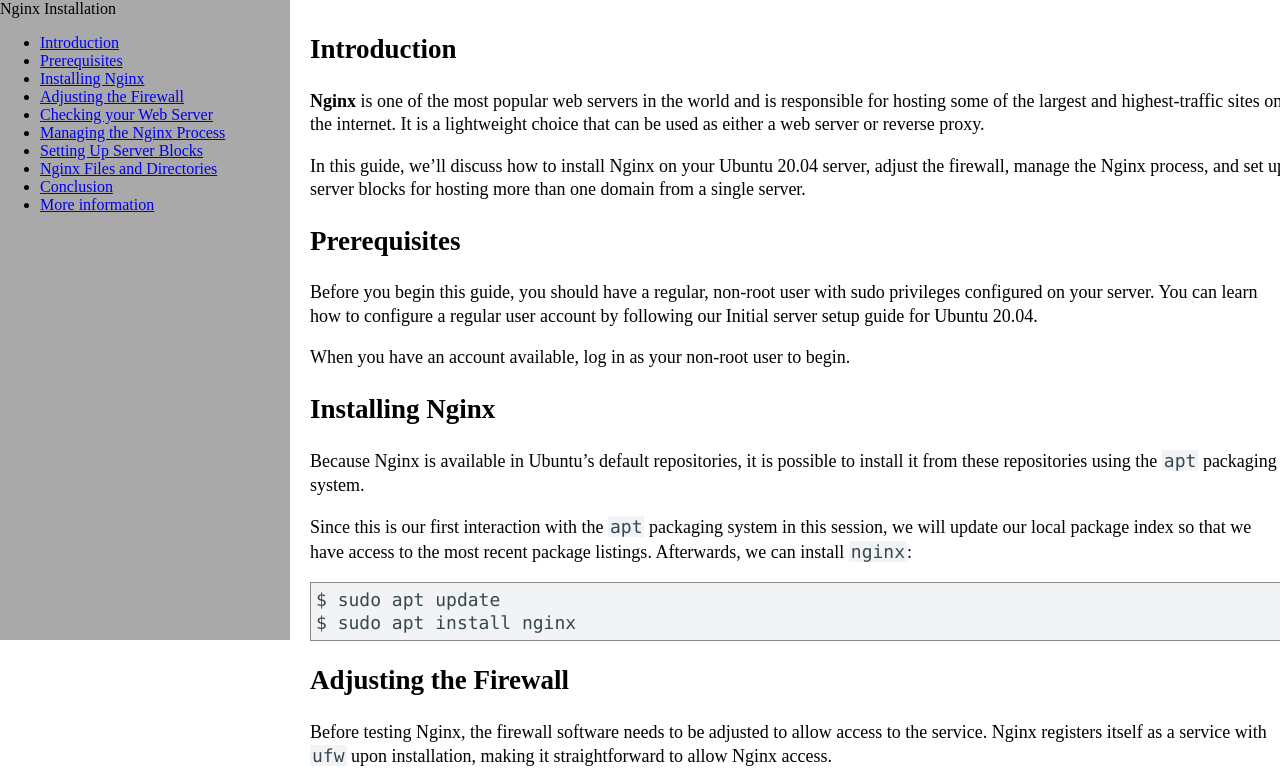
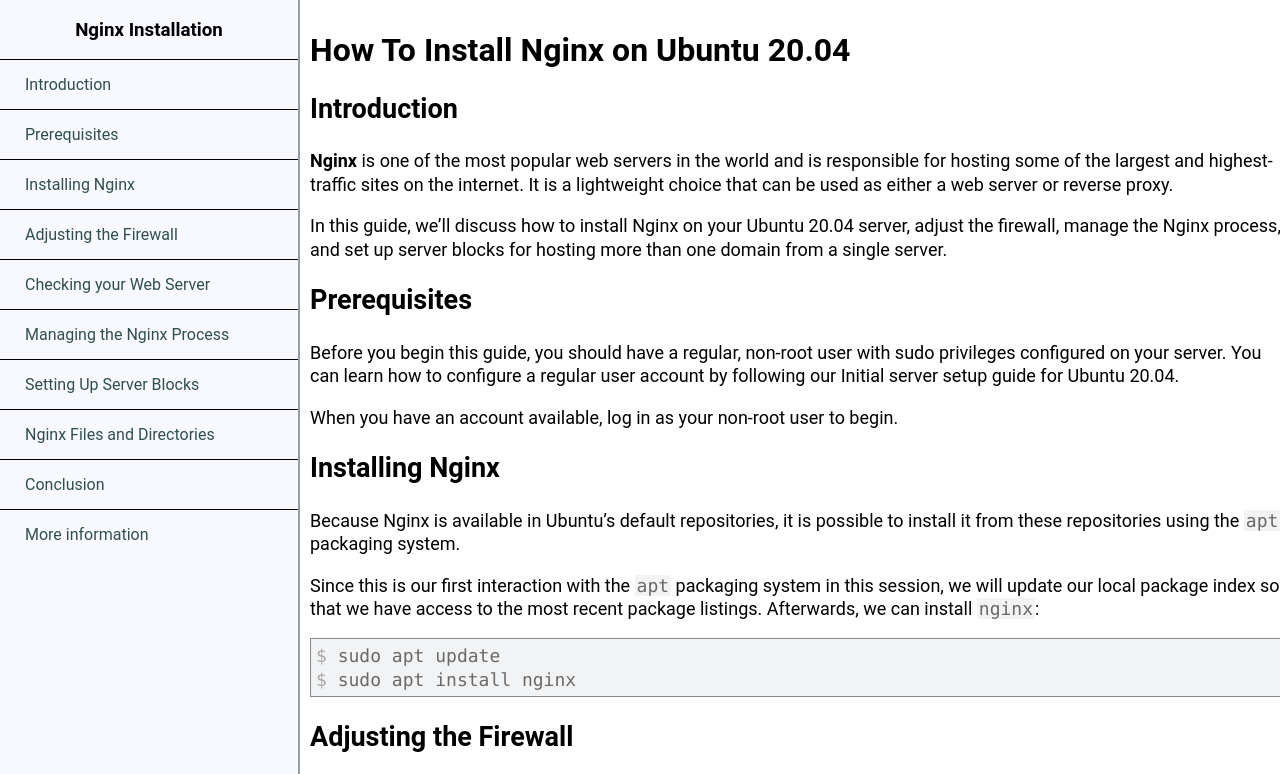
Before and after one commit to jmares/freeCodeCamp, a plain HTML site: page responsive_web_design/tech_doc/index.html in a window 1280 px wide. Shown: the top 774 px of the page. Drawn offline with Linux system fonts and the light colour scheme.

Commit message:
added remaining content and styled navbar

```diff
--- a/responsive_web_design/tech_doc/index.html
+++ b/responsive_web_design/tech_doc/index.html
@@ -8,39 +8,46 @@
     <body>
         <div id="container">
             <nav id="navbar">
-                <header>Nginx Installation</header>
+                <header><h3>Nginx Installation</h3></header>
                 <ul>
-                    <li><a href="#" class="nav-link">Introduction</a></li>
-                    <li><a href="#" class="nav-link">Prerequisites</a></li>
-                    <li><a href="#" class="nav-link">Installing Nginx</a></li>
-                    <li><a href="#" class="nav-link">Adjusting the Firewall</a></li>
-                    <li><a href="#" class="nav-link">Checking your Web Server</a></li>
-                    <li><a href="#" class="nav-link">Managing the Nginx Process</a></li>
-                    <li><a href="#" class="nav-link">Setting Up Server Blocks</a></li>
-                    <li><a href="#" class="nav-link">Nginx Files and Directories</a></li>
-                    <li><a href="#" class="nav-link">Conclusion</a></li>
-                    <li><a href="#" class="nav-link">More information</a></li>
+                    <li><a href="#Introduction" class="nav-link">Introduction</a></li>
+                    <li><a href="#Prerequisites" class="nav-link">Prerequisites</a></li>
+                    <li><a href="#Installing_Nginx" class="nav-link">Installing Nginx</a></li>
+                    <li><a href="#Adjusting_the_Firewall" class="nav-link">Adjusting the Firewall</a></li>
+                    <li><a href="#Checking_your_Web_Server" class="nav-link">Checking your Web Server</a></li>
+                    <li><a href="#Managing_the_Nginx_Process" class="nav-link">Managing the Nginx Process</a></li>
+                    <li><a href="#Setting_Up_Server_Blocks" class="nav-link">Setting Up Server Blocks</a></li>
+                    <li><a href="#Nginx_Files_and_Directories" class="nav-link">Nginx Files and Directories</a></li>
+                    <li><a href="#Conclusion" class="nav-link">Conclusion</a></li>
+                    <li><a href="#More_Information" class="nav-link">More information</a></li>
                 </ul>
             </nav>
             <main id="main-doc">
-                <section id="" class="main-section">
+                <header>
+                    <h1>How To Install Nginx on Ubuntu 20.04</h1>
+                </header>
+
+                <section id="Introduction" class="main-section">
                     <header><h2>Introduction</h2></header>
                     <p><strong>Nginx</strong> is one of the most popular web servers in the world and is responsible for hosting some of the largest and highest-traffic sites on the internet. It is a lightweight choice that can be used as either a web server or reverse proxy.</p>
                     <p>In this guide, we’ll discuss how to install Nginx on your Ubuntu 20.04 server, adjust the firewall, manage the Nginx process, and set up server blocks for hosting more than one domain from a single server.</p>
                 </section>
-                <section id="" class="main-section">
+
+                <section id="Prerequisites" class="main-section">
                     <header><h2>Prerequisites</h2></header>
                     <p>Before you begin this guide, you should have a regular, non-root user with sudo privileges configured on your server. You can learn how to configure a regular user account by following our Initial server setup guide for Ubuntu 20.04.</p>
                     <p>When you have an account available, log in as your non-root user to begin.</p>
                 </section>
-                <section id="" class="main-section">
+
+                <section id="Installing_Nginx" class="main-section">
                     <header><h2>Installing Nginx</h2></header>
                     <p>Because Nginx is available in Ubuntu’s default repositories, it is possible to install it from these repositories using the <code>apt</code> packaging system.</p>
                     <p>Since this is our first interaction with the <code>apt</code> packaging system in this session, we will update our local package index so that we have access to the most recent package listings. Afterwards, we can install <code>nginx</code>:</p>
 <pre><span class="no-select">$ </span>sudo apt update
 <span class="no-select">$ </span>sudo apt install nginx</pre>
                 </section>
-                <section id="" class="main-section">
+
+                <section id="Adjusting_the_Firewall" class="main-section">
                     <header><h2>Adjusting the Firewall</h2></header>
                     <p>Before testing Nginx, the firewall software needs to be adjusted to allow access to the service. Nginx registers itself as a service with <code>ufw</code> upon installation, making it straightforward to allow Nginx access.</p>
                     <p>List the application configurations that <code>ufw</code> knows how to work with by typing:</p>
@@ -72,7 +79,8 @@
 OpenSSH (v6)               ALLOW       Anywhere (v6)
 Nginx HTTP (v6)            ALLOW       Anywhere (v6)</pre>
                 </section>
-                <section id="" class="main-section">
+
+                <section id="Checking_your_Web_Server" class="main-section">
                     <header><h2>Checking your Web Server</h2></header>
                     <p>At the end of the installation process, Ubuntu 20.04 starts Nginx. The web server should already be up and running.</p>
                     <p>We can check with the <code>systemd</code> init system to make sure the service is running by typing:</p>
@@ -95,7 +103,8 @@
                     <p>IMAGE ???</p>
                     <p>If you are on this page, your server is running correctly and is ready to be managed.</p>
                 </section>
-                <section id="" class="main-section">
+
+                <section id="Managing_the_Nginx_Process" class="main-section">
                     <header><h2>Managing the Nginx Process</h2></header>
                     <p>Now that you have your web server up and running, let’s review some basic management commands.</p>
                     <p>To stop your web server, type:</p>
@@ -112,7 +121,8 @@
                     <pre><span class="no-select">$ </span>sudo systemctl enable nginx</pre>
                     <p>You have now learned basic management commands and should be ready to configure the site to host more than one domain. </p>
                 </section>
-                <section id="" class="main-section">
+
+                <section id="Setting_Up_Server_Blocks" class="main-section">
                     <header><h2>Setting Up Server Blocks</h2></header>
                     <p>When using the Nginx web server, server blocks (similar to virtual hosts in Apache) can be used to encapsulate configuration details and host more than one domain from a single server. We will set up a domain called <strong>your_domain</strong>, but you should <strong>replace this with your own domain name</strong>. To learn more about setting up a domain name with DigitalOcean, please refer to our Introduction to DigitalOcean DNS.</p>
                     <p>Nginx on Ubuntu 20.04 has one server block enabled by default that is configured to serve documents out of a directory at <code>/var/www/html</code>. While this works well for a single site, it can become unwieldy if you are hosting multiple sites. Instead of modifying <code>/var/www/html</code>, let’s create a directory structure within <code>/var/www/</code> for our <strong>your_domain</strong> site, leaving <code>/var/www/html</code> in place as the default directory to be served if a client request doesn’t match any other sites.</p>
@@ -177,14 +187,37 @@
                     <pre><span class="no-select">$ </span>sudo systemctl restart nginx</pre>
                     <p>Nginx should now be serving your domain name. You can test this by navigating to <code>http://your_domain</code>, where you should see something like this:</p>
                 </section>
-                <section id="" class="main-section">
+
+                <section id="Nginx_Files_and_Directories" class="main-section">
                     <header><h2>Nginx Files and Directories</h2></header>
+                    <p>Now that you know how to manage the Nginx service itself, you should take a few minutes to familiarize yourself with a few important directories and files.</p>
+                    <h3>Content</h3>
+                    <ul>
+                        <li><code>/var/www/html</code>: The actual web content, which by default only consists of the default Nginx page you saw earlier, is served out of the <code>/var/www/html</code> directory. This can be changed by altering Nginx configuration files.</li>
+                    </ul>
+                    <h3>Server Configuration</h3>
+                    <ul>
+                        <li><code>/etc/nginx</code>: The Nginx configuration directory. All of the Nginx configuration files reside here.</li>
+                        <li><code>/etc/nginx/nginx.conf</code>: The main Nginx configuration file. This can be modified to make changes to the Nginx global configuration.</li>
+                        <li><code>/etc/nginx/sites-available/</code>: The directory where per-site server blocks can be stored. Nginx will not use the configuration files found in this directory unless they are linked to the <code>sites-enabled</code> directory. Typically, all server block configuration is done in this directory, and then enabled by linking to the other directory.</li>
+                        <li><code>/etc/nginx/sites-enabled/</code>: The directory where enabled per-site server blocks are stored. Typically, these are created by linking to configuration files found in the <code>sites-available</code> directory.</li>
+                        <li><code>/etc/nginx/snippets</code>: This directory contains configuration fragments that can be included elsewhere in the Nginx configuration. Potentially repeatable configuration segments are good candidates for refactoring into snippets.</li>
+                    </ul>
+                    <h3>Server Logs</h3>
+                    <ul>
+                        <li><code>/var/log/nginx/access.log</code>: Every request to your web server is recorded in this log file unless Nginx is configured to do otherwise.</li>
+                        <li><code>/var/log/nginx/error.log</code>: Any Nginx errors will be recorded in this log.</li>
+                    </ul>
                 </section>
-                <section id="" class="main-section">
+
+                <section id="Conclusion" class="main-section">
                     <header><h2>Conclusion</h2></header>
+                    <p>Now that you have your web server installed, you have many options for the type of content to serve and the technologies you want to use to create a richer experience.</p>
+                    <p>If you’d like to build out a more complete application stack, check out the article <a href="">How To Install Linux, Nginx, MySQL, PHP (LEMP stack) on Ubuntu 20.04.</a>.</p>
                 </section>
                 <section id="" class="main-section">
                     <header><h2>More Information</h2></header>
+
                 </section>
             </main>
         </div>
--- a/responsive_web_design/tech_doc/style.css
+++ b/responsive_web_design/tech_doc/style.css
@@ -2,6 +2,10 @@
     -moz-box-sizing: inherit;
     box-sizing: inherit;
 }
+
+@import url('https://fonts.googleapis.com/css2?family=Roboto&display=swap');
+@import url('https://fonts.googleapis.com/css2?family=Source+Code+Pro&display=swap');
+
 
 body {
     margin: 0;
@@ -19,23 +23,54 @@
     padding: 0;
 }
 #navbar {
+    font-family: 'Roboto', sans-serif;
     position: fixed;
     top: 0;
     left: 0;
     min-width: 290px;
-    background-color: darkgray;
+    width: 300px;
+    height: 100%;
+    background-color: ghostwhite;
+    border-right: 2px solid rgba(0, 22, 22, 0.4);;
+}
+
+#navbar header {
+    margin: 10px auto;
+    text-align: center;
+}
+
+#navbar ul {
+    list-style: none;
+    margin: 0;
     height: 80%;
     padding: 0;
     overflow-y: auto;
     overflow-x: hidden;
 }
 
-#navbar ul {
+#navbar li {
+    border-top: 1px solid;
+    position: relative;
+    width: 100%
 }
+
+#navbar a {
+    text-decoration: none;
+    display: block;
+    color: darkslategray;
+    padding: 15px 25px;
+    cursor: pointer;
+}
+
+#navbar a:hover {
+    background-color: gainsboro;
+}
+
 #main-doc {
     background-color: white;
     position: absolute;
     margin-left: 300px;
+    font-family: 'Roboto', sans-serif;
     /*display: block;*/
     padding: 10px;
 }
@@ -63,9 +98,9 @@
 } */
 
 pre, code {
-    font-family: Consolas, "Andale Mono WT", "Andale Mono", "Lucida Console", "Lucida Sans Typewriter", "DejaVu Sans Mono", "Bitstream Vera Sans Mono", "Liberation Mono", "Nimbus Mono L", Monaco, "Courier New", Courier, monospace;
+    font-family: 'Source Code Pro', "Lucida Console", "Lucida Sans Typewriter", "Courier New", Courier, monospace;
     background-color: #f1f3f4;
-    color: #37474f;
+    color: dimgrey;
 }
 code {
     padding-left: 2px;
@@ -73,6 +108,7 @@
 }
 .no-select {
     user-select: none;
+    color: darkgray;
 }
 
 @media screen and (max-width:600px) {
```
